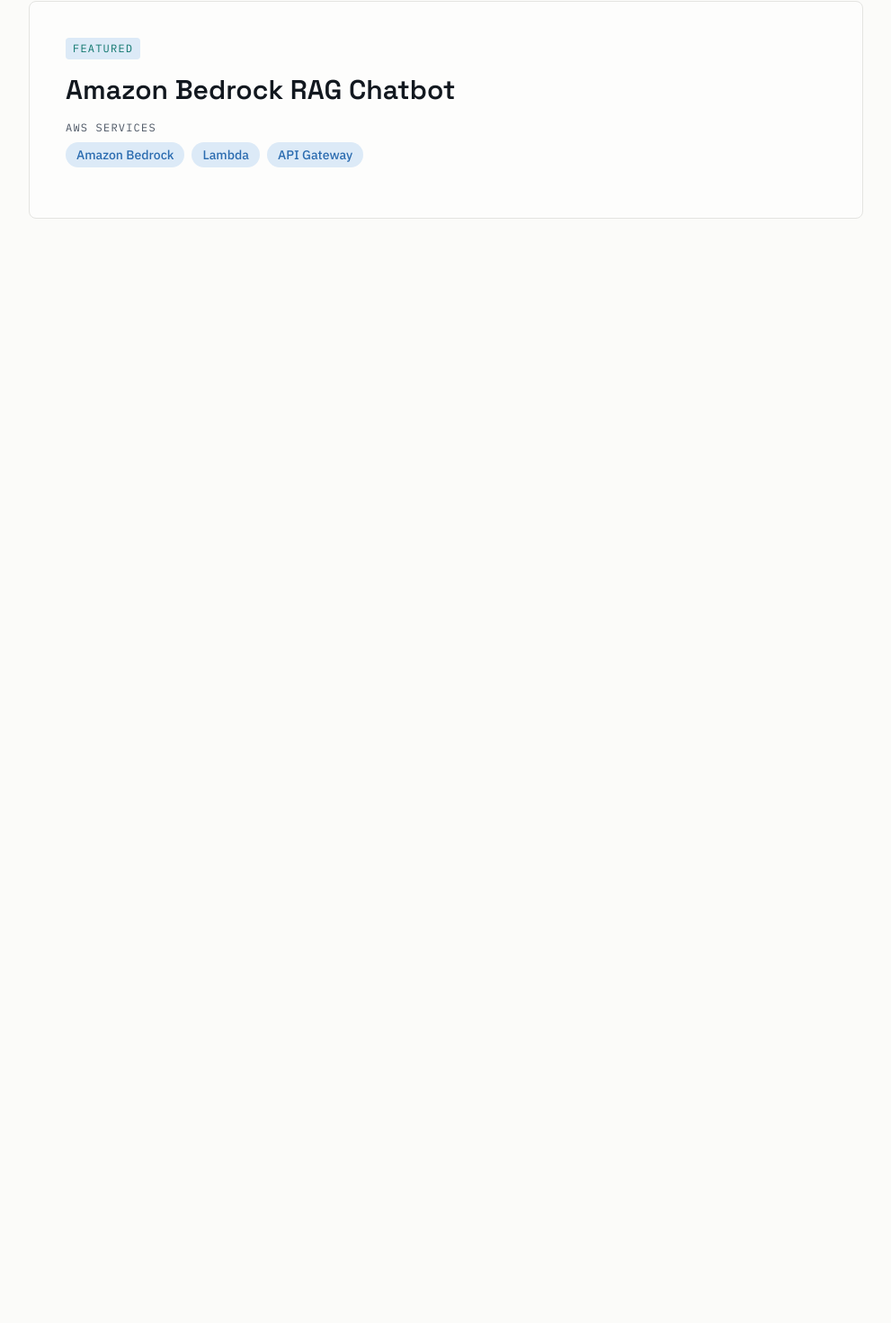
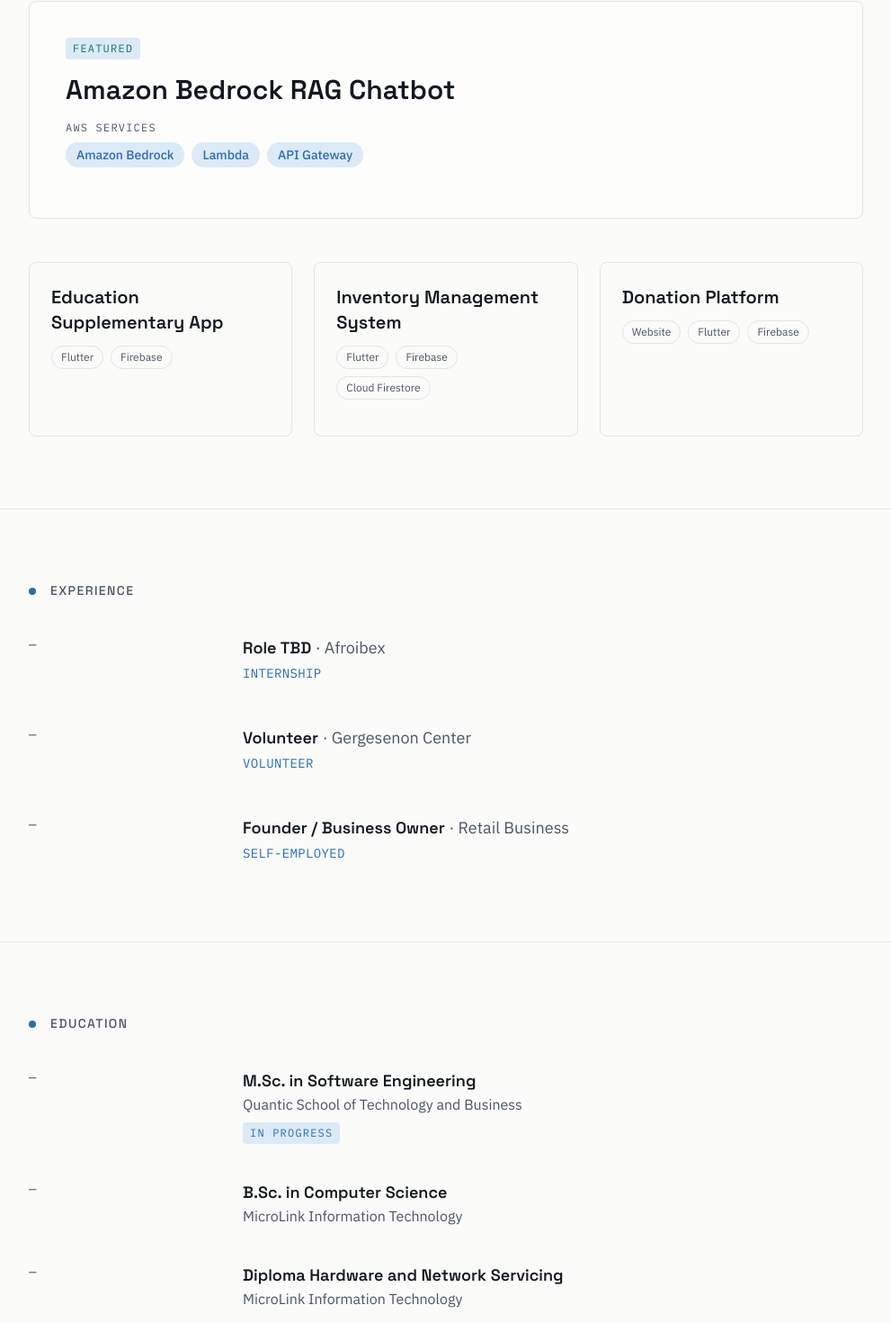
Before and after one commit to yesahek/yesahek.github.io, a React (Vite) app: page / in a window 1280 px wide. Shown: the part 1236-2706 px from the top of the page at 90% size, without its empty margins (144-1135 px from the left). Before the commit the page ends 1607 px from the top, so only its background shows below. Built offline with nearby package versions, Linux system fonts and the light colour scheme.

Commit message:
Add Project grid, Experiance and Education sections

```diff
--- a/src/App.jsx
+++ b/src/App.jsx
@@ -1,6 +1,8 @@
 import Hero from "./components/Hero";
 import About from "./components/About";
 import Projects from "./components/Projects";
+import Experience from "./components/Experience";
+import Education from "./components/Education";
 
 function App() {
   return (
@@ -8,6 +10,8 @@
       <Hero />
       <About />
       <Projects />
+      <Experience />
+      <Education />
     </div>
   );
 }
--- /dev/null
+++ b/src/components/Education.jsx
@@ -0,0 +1,39 @@
+import { education } from "../content";
+
+function Education() {
+
+return (
+    <section id="education" className="px-6 md:px-12 max-w-5xl mx-auto py-20 border-t border-line">
+      <div className="flex items-baseline gap-4 mb-10">
+        <span className="w-2 h-2 rounded-full bg-accent shrink-0" />
+        <h2 className="font-mono text-sm tracking-widest text-ink-muted uppercase">
+          Education
+        </h2>
+      </div>
+
+      <div className="space-y-10">
+        {education.map((item) => (
+          <div key={item.id} className="grid md:grid-cols-4 gap-2 md:gap-6">
+            <p className="font-mono text-sm text-ink-muted">
+              {item.startDate || "—"}
+              {item.endDate ? ` – ${item.endDate}` : ""}
+            </p>
+            <div className="md:col-span-3">
+              <h3 className="text-lg font-display font-semibold text-ink">
+                {item.degree}
+              </h3>
+              <p className="text-ink-muted">{item.school}</p>
+              {item.status === "In Progress" && (
+                <span className="inline-block mt-2 text-xs font-mono tracking-widest uppercase px-2 py-1 rounded bg-accent-soft text-accent">
+                  In Progress
+                </span>
+              )}
+            </div>
+          </div>
+        ))}
+      </div>
+    </section>
+  );
+}
+
+export default Education;
--- /dev/null
+++ b/src/components/Experience.jsx
@@ -0,0 +1,42 @@
+import { experience } from "../content";
+
+function Experience() {
+    return (
+    <section id="experience" className="px-6 md:px-12 max-w-5xl mx-auto py-20 border-t border-line">
+      <div className="flex items-baseline gap-4 mb-10">
+        <span className="w-2 h-2 rounded-full bg-accent shrink-0" />
+        <h2 className="font-mono text-sm tracking-widest text-ink-muted uppercase">
+          Experience
+        </h2>
+      </div>
+
+
+<div className="space-y-10">
+        {experience.map((item) => (
+          <div key={item.id} className="grid md:grid-cols-4 gap-2 md:gap-6">
+            <p className="font-mono text-sm text-ink-muted">
+              {item.startDate || "—"}
+              {item.endDate ? ` – ${item.endDate}` : ""}
+            </p>
+            <div className="md:col-span-3">
+              <h3 className="text-lg font-display font-semibold text-ink">
+                {item.role || "Role TBD"}{" "}
+                <span className="text-ink-muted font-body font-normal">
+                  · {item.org}
+                </span>
+              </h3>
+              <p className="text-sm font-mono text-accent uppercase tracking-wide mt-1 mb-2">
+                {item.type}
+              </p>
+              {item.summary && (
+                <p className="text-ink-muted max-w-2xl">{item.summary}</p>
+              )}
+            </div>
+          </div>
+        ))}
+      </div>
+    </section>
+  );
+}
+
+export default Experience;
--- /dev/null
+++ b/src/components/ProjectCard.jsx
@@ -0,0 +1,53 @@
+function ProjectCard({ project }) {
+    const { title, summary, technologies = [], githubUrl, demoUrl } = project;
+
+    return (
+        <div className="border border-line rounded-lg p-6 flex flex-col h-full">
+      <h3 className="text-xl font-display font-semibold text-ink mb-3">
+        {title}
+      </h3>
+
+      {summary && (
+        <p className="text-ink-muted mb-4 flex-1">{summary}</p>
+      )}
+
+      {technologies.length > 0 && (
+        <div className="flex flex-wrap gap-2 mb-4">
+          {technologies.map((tech) => (
+            <span
+              key={tech}
+              className="text-xs px-2.5 py-1 rounded-full border border-line text-ink-muted"
+            >
+              {tech}
+            </span>
+          ))}
+        </div>
+      )}
+
+      <div className="flex gap-3 mt-auto">
+        {githubUrl && (
+          <a
+            href={githubUrl}
+            target="_blank"
+            rel="noopener noreferrer"
+            className="text-sm font-medium text-accent hover:underline"
+          >
+            GitHub
+          </a>
+        )}
+        {demoUrl && (
+          <a
+            href={demoUrl}
+            target="_blank"
+            rel="noopener noreferrer"
+            className="text-sm font-medium text-accent hover:underline"
+          >
+            Demo
+          </a>
+        )}
+      </div>
+    </div>
+  );
+}
+
+export default ProjectCard;
--- a/src/components/Projects.jsx
+++ b/src/components/Projects.jsx
@@ -1,8 +1,10 @@
 import { projects } from "../content";
 import FeaturedProject from "./FeaturedProject";
+import ProjectCard from "./ProjectCard";
 
 function Projects() {
     const featured = projects.find((p) => p.featured);
+    const rest = projects.filter((p) => !p.featured);
 
     return (
     <section id="projects" className="px-6 md:px-12 max-w-5xl mx-auto py-20 border-t border-line">
@@ -19,7 +21,13 @@
         </div>
       )}
 
-      {/* Grid of other projects goes here — next step */}
+      {rest.length > 0 && (
+        <div className="grid md:grid-cols-3 gap-6">
+            {rest.map((project) => (
+                <ProjectCard key={project.id} project={project} />
+            ))}
+        </div>
+      )}
     </section>
   );
 }
--- a/src/content.js
+++ b/src/content.js
@@ -108,6 +108,14 @@
     startDate: "", // TODO
     endDate: "", // TODO
   },
+    {
+    id: "diploma",
+    degree: "Diploma Hardware and Network Servicing",
+    school: "MicroLink Information Technology",
+    status: "Completed",
+    startDate: "", // TODO
+    endDate: "", // TODO
+  },
 
 ];
 
```
